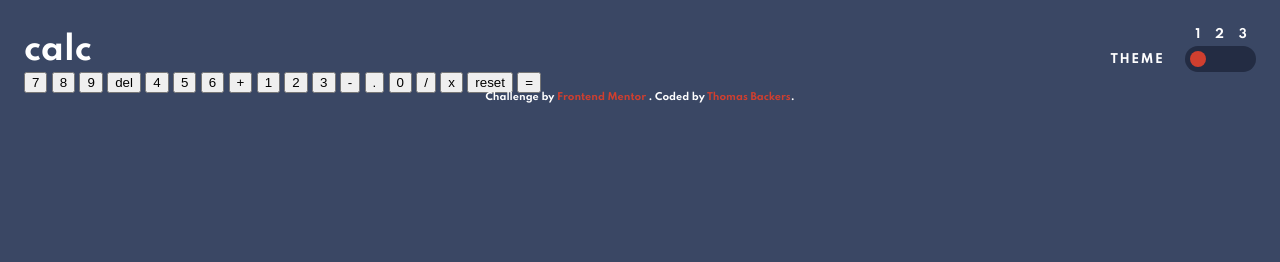
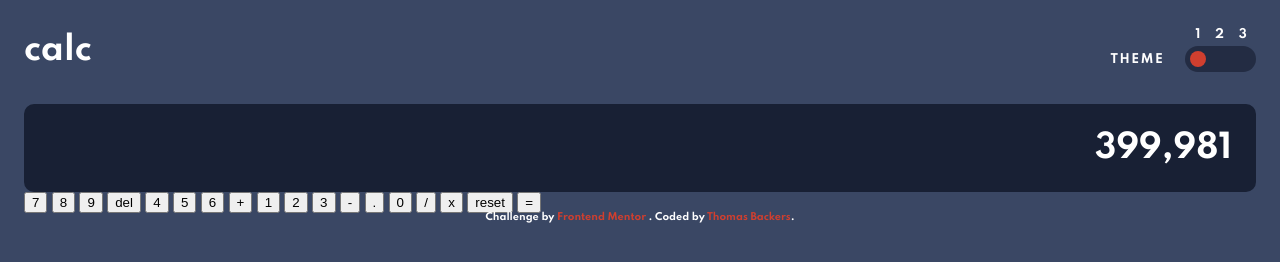
Before and after one commit to ThomasBackers/calculator-frontend-mentor, a website built with Parcel: page src/index.html in a window 1280 px wide. Built offline with nearby package versions, Linux system fonts and the light colour scheme.

Commit message:
calculator screen done

```diff
--- a/src/index.html
+++ b/src/index.html
@@ -28,7 +28,9 @@
                 </div>
             </header>
             <main class="calculator">
-                <output class="calculator__screen"></output>
+                <div class="calculator__screen">
+                    <output>399,981</output>
+                </div>
                 <div class="calculator__keyboard">
                     <!-- key-num: used to write numbers on screen -->
                     <!-- key-mod: used to modify numbers on screen -->
--- /dev/null
+++ b/src/sass/layout/_calculator.scss
@@ -0,0 +1,16 @@
+.calculator {
+    padding-top: 2rem;
+    &__screen {
+        display: flex;
+        justify-content: flex-end;
+        height: 5.5rem;
+        background-color: $screen-background;
+        border-radius: 10px;
+        box-sizing: border-box;
+        output {
+            color: $text-color-2;
+            font-size: 2rem;
+            margin: auto 1.5rem;
+        }
+    }
+}
--- a/src/sass/main.scss
+++ b/src/sass/main.scss
@@ -2,4 +2,5 @@
 @import "base/reset";
 @import "base/base";
 @import "layout/header";
+@import "layout/calculator";
 @import "layout/footer";
```
Also changed, not shown: dist/index.html, 3 other files.
